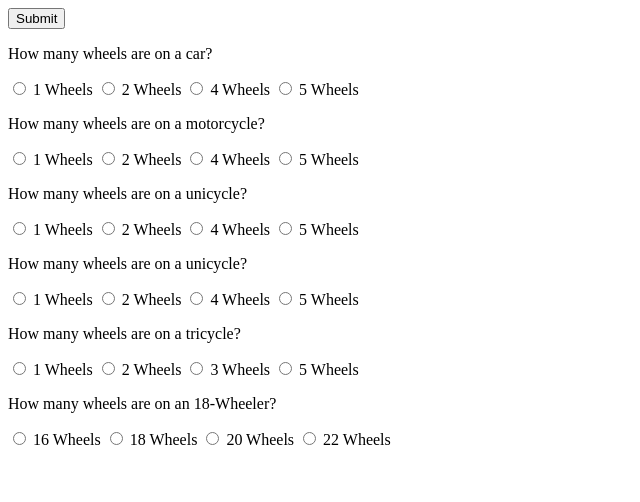
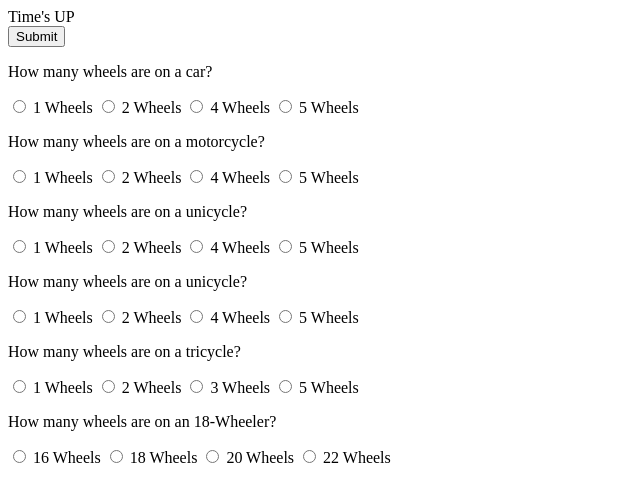
Before and after one commit to Moskowitza/timedQuiz, a plain HTML site: page index.html in a window 1280 px wide. Shown: the whole page, without its empty margins (0-640 px from the left). Drawn offline with Linux system fonts and the light colour scheme.

Commit message:
basic timer running

```diff
--- a/assets/javascript/app.js
+++ b/assets/javascript/app.js
@@ -51,6 +51,20 @@ const trivia = [
 ];
 // The game Div
 const gameDiv = document.getElementById('game');
+// The timer
+const timeDiv = document.getElementById('time');
+timeDiv.innerHTML = '<h1>Here we go!</h1>';
+console.log(timeDiv);
+let timer = 4;
+function updateTimer() {
+  timer -= 1;
+  if (timer > 0) {
+    timeDiv.innerHTML = `${timer} second${timer > 1 ? 's' : ''} left`;
+  } else {
+    timeDiv.innerHTML = `Time's UP`;
+  }
+}
+
 function makeCard(obj, index) {
   // const triviaCard = document.createElement('div');
 
@@ -75,10 +89,10 @@ function makeCard(obj, index) {
 }
 
 function startGame() {
+  setInterval(updateTimer, 1000);
   // format Questions into DOM elements
   const cardArray = trivia.map((obj, i) => makeCard(obj, i));
   // add Dom Elements to the form
-  console.log(cardArray);
   for (let i = 0; i < cardArray.length; i += 1) {
     const questionDiv = document.createElement('div');
     questionDiv.innerHTML = cardArray[i];
@@ -86,3 +100,10 @@ function startGame() {
   }
 }
 startGame();
+function endGame() {
+  // check answers
+  // remove game
+}
+setTimeout(() => {
+  endGame();
+}, 3000);
--- a/index.html
+++ b/index.html
@@ -13,6 +13,7 @@
     /> -->
   </head>
   <body>
+    <div id="time"></div>
     <form id="game">
       <input type="submit" value="Submit" />
     </form>
```
